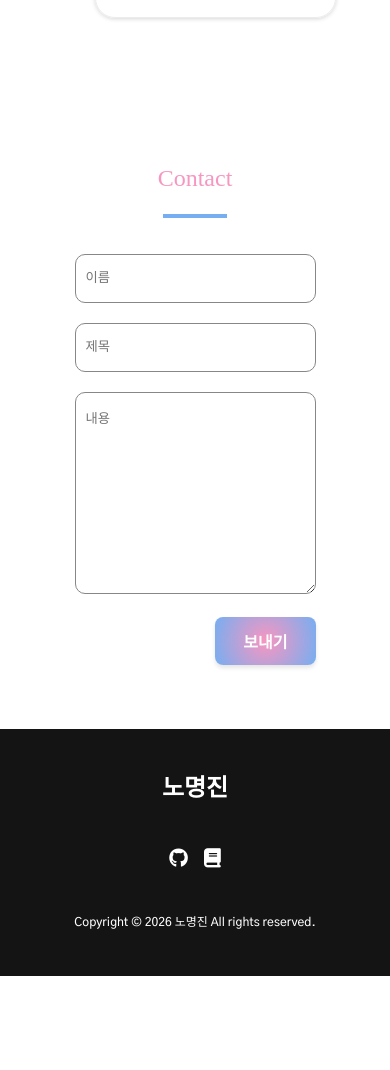
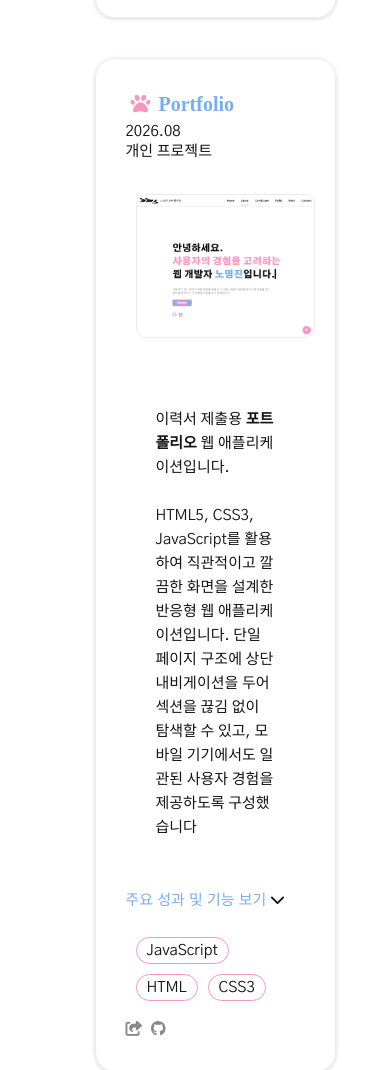
Before and after one commit to nomyeongjin/nomyeongjin.github.io, a plain HTML site: page index.html in a window 390 px wide. Shown: the part 6234-7304 px from the top of the page. Before the commit the page ends 7210 px from the top, so only its background shows below. Drawn offline with nearby package versions, Linux system fonts and the light colour scheme; a web font is replaced by a local one.

Commit message:
포트폴리오 목록 추가

```diff
--- a/index.html
+++ b/index.html
@@ -348,13 +348,6 @@
                   </div>
                 </li>
                 <li class="skills__list">
-                  <img class="skills__img" src="./images/mysql.png" alt="mysql">
-                  <div class="skills__data">
-                  <p class="skills__name">MySQL</p>
-                  <p class="skills__text">- 학부생 시절 배운 경험이 있습니다. 기본적인 문법 구사가 가능합니다.</p>
-                  </div>
-                </li>
-                <li class="skills__list">
                   <img class="skills__img" src="./images/firebase.png" alt="firebase">
                   <div class="skills__data">
                   <p class="skills__name">Firebase</p>
@@ -505,8 +498,8 @@
             </div>
 
 
-          <!-- PAWLIFE -->
-          <div class="work__card">
+
+            <div class="work__card">
             <div class="work__title-div">
               <i class="fa-solid fa-paw work__icon"></i>
               <h2 class="work__title">PAWLIFE</h2>
@@ -583,6 +576,69 @@
             </a>
             </div>
 
+            <!-- portfolio -->
+          <div class="work__card">
+            <div class="work__title-div">
+              <i class="fa-solid fa-paw work__icon"></i>
+              <h2 class="work__title">Portfolio</h2>
+            </div>
+
+            <p class="work__date">2026.08</p>
+            <p class="work__date">개인 프로젝트</p>
+
+
+            <div class="work__info-img">
+              <img class="work__img" src="./images/work/portfolio.png" alt="">
+              <div class="work__info">
+              <p>
+                이력서 제출용 <strong class="work__strong">포트폴리오</strong> 웹 애플리케이션입니다.<br><br> HTML5, CSS3, JavaScript를 활용하여 직관적이고 깔끔한 화면을 설계한 반응형 웹 애플리케이션입니다. 단일 페이지 구조에 상단 내비게이션을 두어 섹션을 끊김 없이 탐색할 수 있고, 모바일 기기에서도 일관된 사용자 경험을 제공하도록 구성했습니다
+              </p>
+            </div>
+
+            </div>
+
+
+            <button type="button" onclick="toggleDetail(this)" class="work__detail-btn btn-text">주요 성과 및 기능 보기</button>
+            <i class="fa-solid fa-chevron-down btn-icon"></i>
+            <div class="work__detail-content collapsed">
+              <p class="work__text">- 상단 내비게이션 메뉴(Home, About, Certificate, Skills, Work, Contact) 구성을 통한 섹션별 앵커 이동 기능 구현</p>
+              <p class="work__text">- JavaScript를 활용한 스크롤 애니메이션 및 타이핑 효과 구현을 통한 시각적 몰입도 향상</p>
+              <p class="work__text">- GitHub 및 Notion 포트폴리오 외부 링크 연동을 통한 소스 코드 및 상세 프로젝트 문서 접근성 확보</p>
+              <p class="work__text">- Certificate 섹션 내 학력, 교육 이수, 자격증 이력의 기간·기관·학습 내용 단위 타임라인 형식 구성</p>
+              <p class="work__text">- Skills 섹션 FrontEnd, BackEnd, Database, Tool, ETC 카테고리 탭 구성을 통한 기술 스택 분류 제공</p>
+              <p class="work__text">- Work 섹션 프로젝트 카드 구성(기간, 팀 규모, 대표 이미지, 프로젝트 소개) 및 주요 성과 및 기능 보기 펼침 영역을 통한 상세 내용 선택적 노출</p>
+              <p class="work__text">- 프로젝트별 사용 기술 태그 표기 및 Notion·GitHub 링크 연동을 통한 상세 문서·소스 코드 이동 기능 구현</p>
+              <p class="work__text">- Contact 섹션 문의 폼 및 보내기 버튼 구성을 통한 방문자 문의 접수 창구 마련</p>
+              <p class="work__text">- viewport 메타태그 설정을 통한 모바일 기기 대응 화면 구성</p>
+              <p class="work__text">- GitHub Pages 기반 정적 호스팅을 통한 별도 서버 없는 포트폴리오 사이트 배포 및 운영</p>
+            </div>
+            <div class="work__stack-div">
+              <ul class="work__stack">
+                <li class="work__skill">
+                  JavaScript
+                </li>
+                <li class="work__skill">
+                  HTML
+                </li>
+                <li class="work__skill">
+                  CSS3
+                </li>
+              </ul>
+            </div>
+            <a
+              href="https://nomyeongjin.github.io/"
+              target="_blank"
+              title="Portfolio">
+              <i class="fa-solid fa-share-from-square work__share"></i>
+            </a>
+            <a
+              href="https://github.com/nomyeongjin/nomyeongjin.github.io"
+              target="_blank"
+              title="Portfolio-Github">
+              <i class="fa-brands fa-github work__share"></i>
+            </a>
+            </div>
+
         </div>
       </section>
 
```
